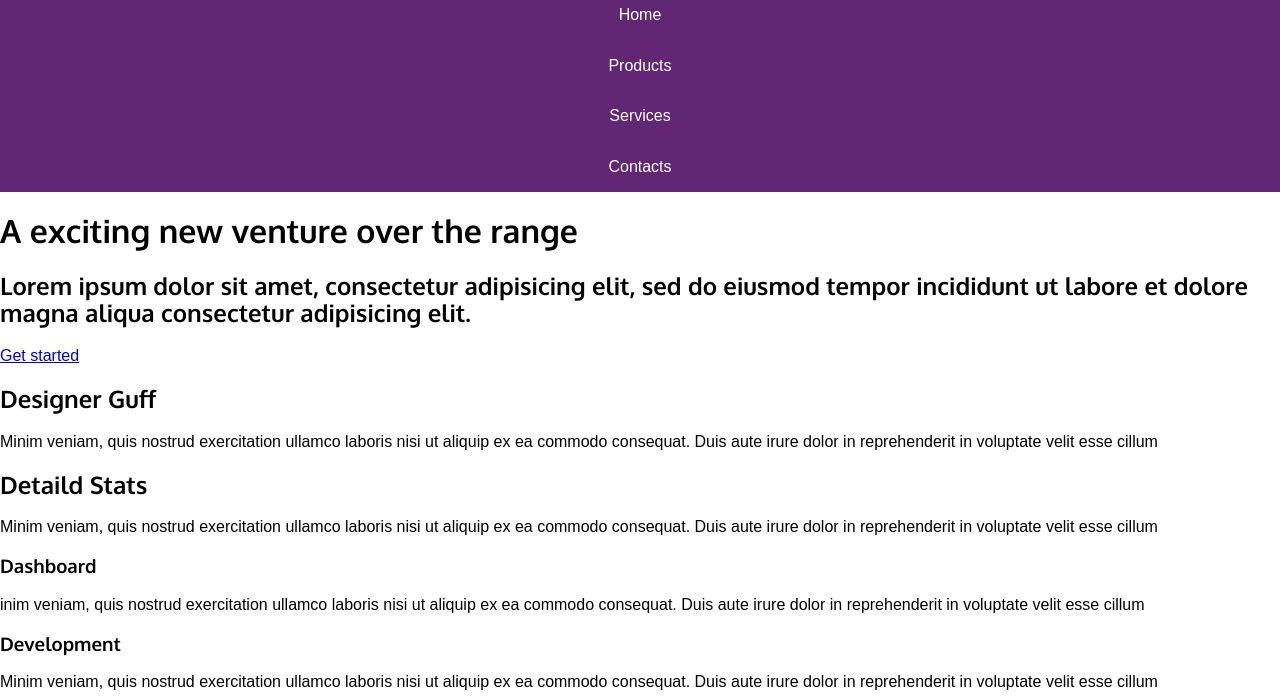
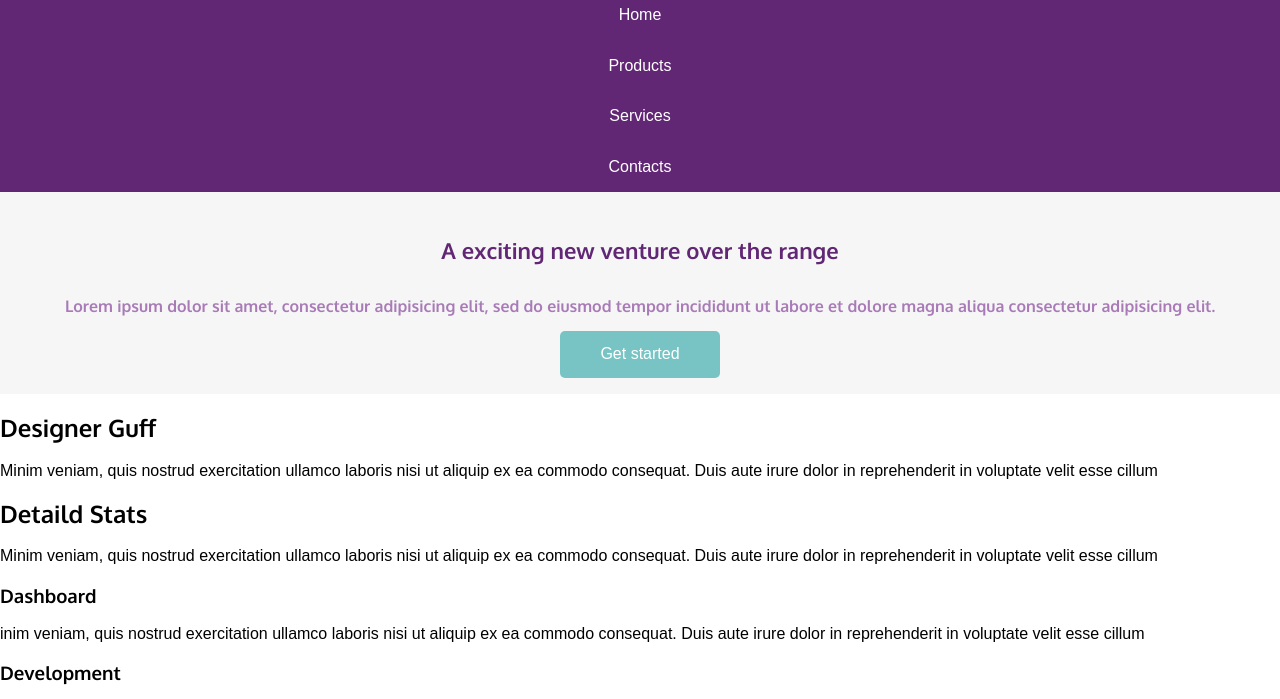
Before and after one commit to Isaquesantos7/projectHotels, a plain HTML site: page index.html in a window 1280 px wide. Shown: the part 93-792 px from the top of the page. Drawn offline with Linux system fonts and the light colour scheme.

Commit message:
formatting first section

```diff
--- a/css/style.css
+++ b/css/style.css
@@ -6,6 +6,19 @@ html{
 
 h1, h2, h3, h4, h5, h6{
     font-family: "Oxygen";
+}
+
+.button{
+    display: inline-block;
+    padding: .9em 2.5em;
+    background-color: #78c4c4;
+    border-radius: 5px;
+    color: white;
+    text-decoration: none;
+}
+
+.button:hover{
+    background-color: #37a0a0;
 }
 
 .top-header{
@@ -37,3 +50,21 @@ h1, h2, h3, h4, h5, h6{
 .top-nav a:hover{
     background-color: #7c3792;
 }
+
+.top-content{
+    padding: 1em;
+    text-align: center;
+    background-color: #f6f6f6;
+}
+
+.top-content-title{
+    color: #612674;
+    font-size: 1.375em;
+    margin: 1.375em;
+}
+
+.top-content-subtitle{
+    color: #a87bb7;
+    font-size: 1em;
+    line-height: 1.5em;
+}
--- a/index.html
+++ b/index.html
@@ -23,14 +23,14 @@
         </nav>
     </header>
 
-    <section>
-        <h1>A exciting new venture over the range</h1>
-        <h2>
+    <section class="top-content">
+        <h1 class="top-content-title">A exciting new venture over the range</h1>
+        <h2 class="top-content-subtitle">
             Lorem ipsum dolor sit amet, consectetur adipisicing elit,
             sed do eiusmod tempor incididunt ut labore et dolore
             magna aliqua consectetur adipisicing elit.
         </h2>
-        <a href="#">Get started</a>
+        <a class="button" href="#">Get started</a>
     </section>
 
     <section>
```
